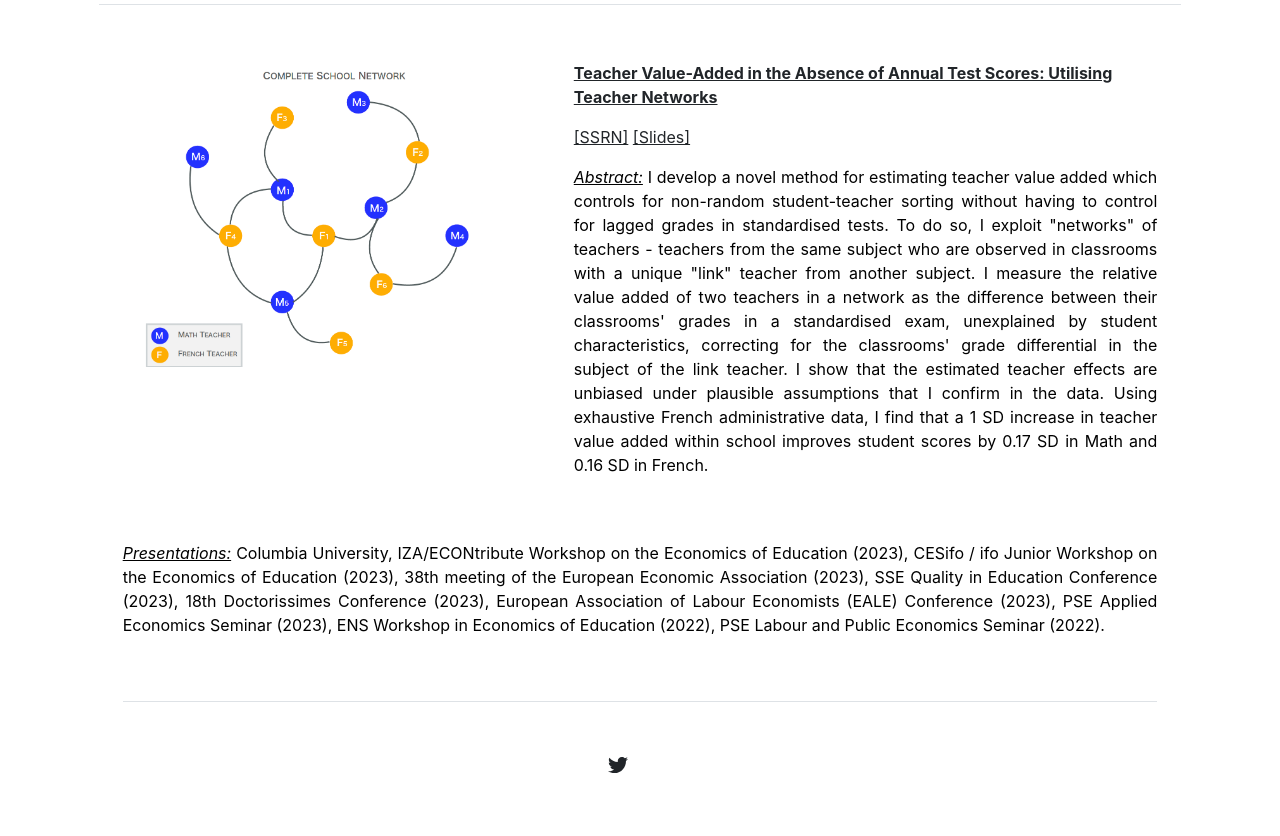
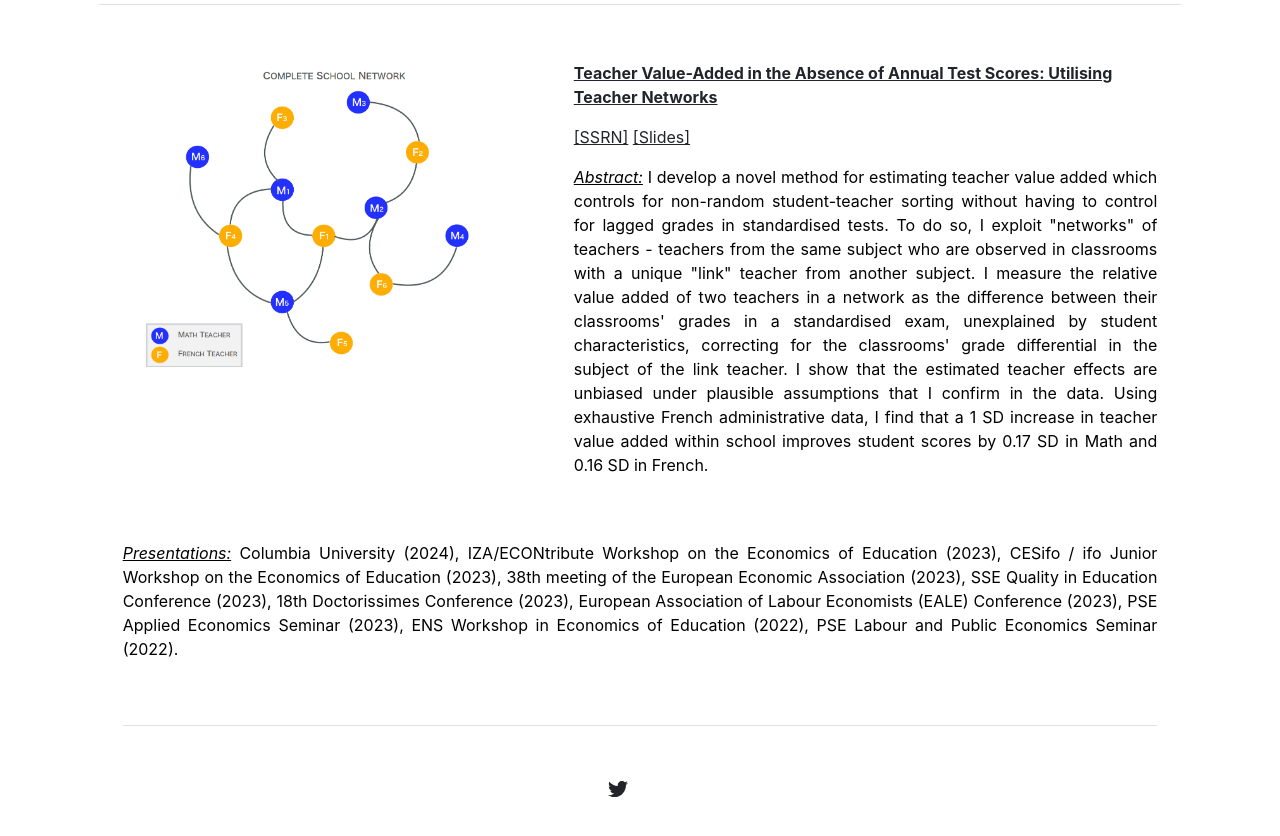
Before and after one commit to desislavatartova/desislavatartova.github.io, a Jekyll site: the page built from index.md, in a window 1280 px wide and 900 px high, scrolled down 677 px. Shown: the top 836 px of the window. Built offline with Jekyll 4.4.1, drawn with Linux system fonts in a browser that asks for light colours.

Commit message:
Update home.html

```diff
--- a/_layouts/home.html
+++ b/_layouts/home.html
@@ -34,5 +34,5 @@ layout: default
 	<p align="justify"> <u><em>Abstract:</em></u> I develop a novel method for estimating teacher value added which controls for non-random student-teacher sorting without having to control for lagged grades in standardised tests. To do so, I exploit "networks" of teachers  - teachers from the same subject who are observed in classrooms with a unique "link" teacher from another subject. I measure the relative value added of two teachers in a network as the difference between their classrooms' grades in a standardised exam, unexplained by student characteristics, correcting for the classrooms' grade differential in the subject of the link teacher. I show that the estimated teacher effects are unbiased under plausible assumptions that I confirm in the data. Using exhaustive French administrative data, I find that a 1 SD increase in  teacher value added within school improves student scores by 0.17 SD in Math and 0.16 SD in French.
 	</p>
   </div>
-	    <p align="justify"> <u><em>Presentations:</em></u> Columbia University, IZA/ECONtribute Workshop on the Economics of Education (2023), CESifo / ifo Junior Workshop on the Economics of Education (2023),  38th meeting of the European Economic Association (2023), SSE Quality in Education Conference (2023), 18th Doctorissimes Conference (2023), European Association of Labour Economists (EALE) Conference (2023), PSE Applied Economics Seminar (2023), ENS Workshop in Economics of Education (2022), PSE Labour and Public Economics Seminar (2022). </p>
+	    <p align="justify"> <u><em>Presentations:</em></u> Columbia University (2024), IZA/ECONtribute Workshop on the Economics of Education (2023), CESifo / ifo Junior Workshop on the Economics of Education (2023),  38th meeting of the European Economic Association (2023), SSE Quality in Education Conference (2023), 18th Doctorissimes Conference (2023), European Association of Labour Economists (EALE) Conference (2023), PSE Applied Economics Seminar (2023), ENS Workshop in Economics of Education (2022), PSE Labour and Public Economics Seminar (2022). </p>
 </div>
```
